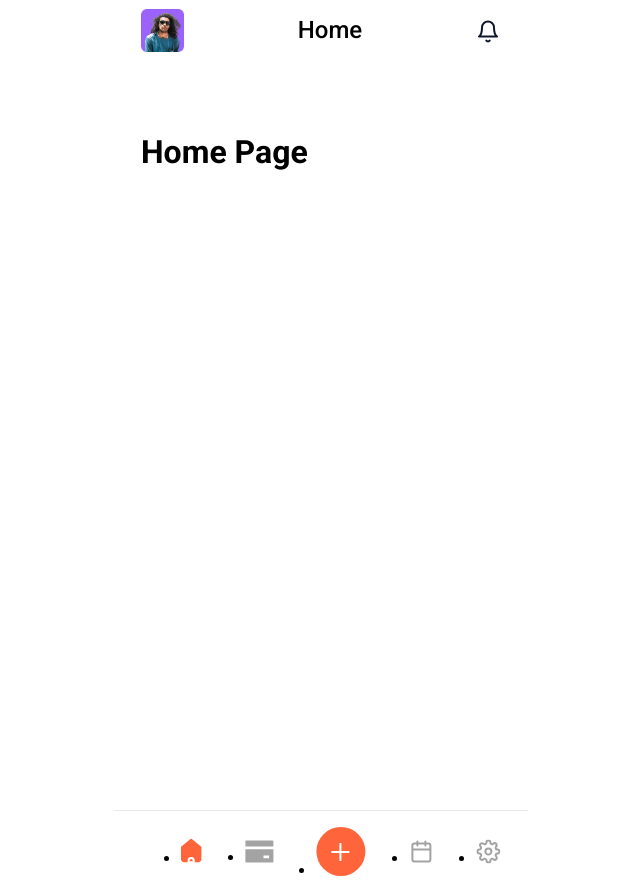
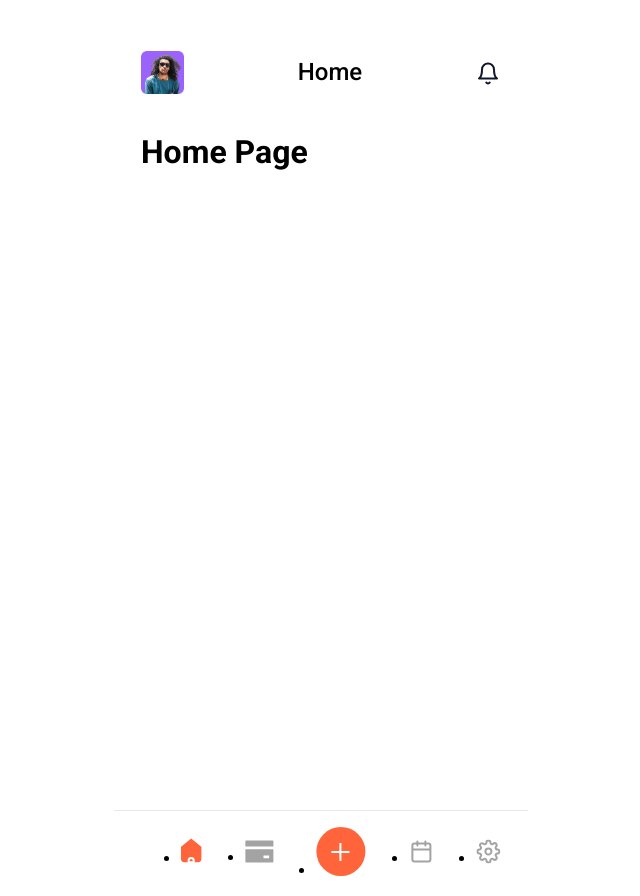
Before and after one commit to mazursasha1990/budget-management-app, a React (Vite) app: page / in a window 1280 px wide. Shown: the whole page, without its empty margins (319-959 px from the left). Built offline with nearby package versions, Linux system fonts and the light colour scheme.

Commit message:
Fixed styles in the Header

```diff
--- a/src/components/Header/Header.module.css
+++ b/src/components/Header/Header.module.css
@@ -1,8 +1,8 @@
 .header {
-  width: 100%;
   display: flex;
+  justify-content: space-between;
   align-items: center;
-  justify-content: space-between;
+  margin-top: 42px;
 }
 
 .headerName {
```
